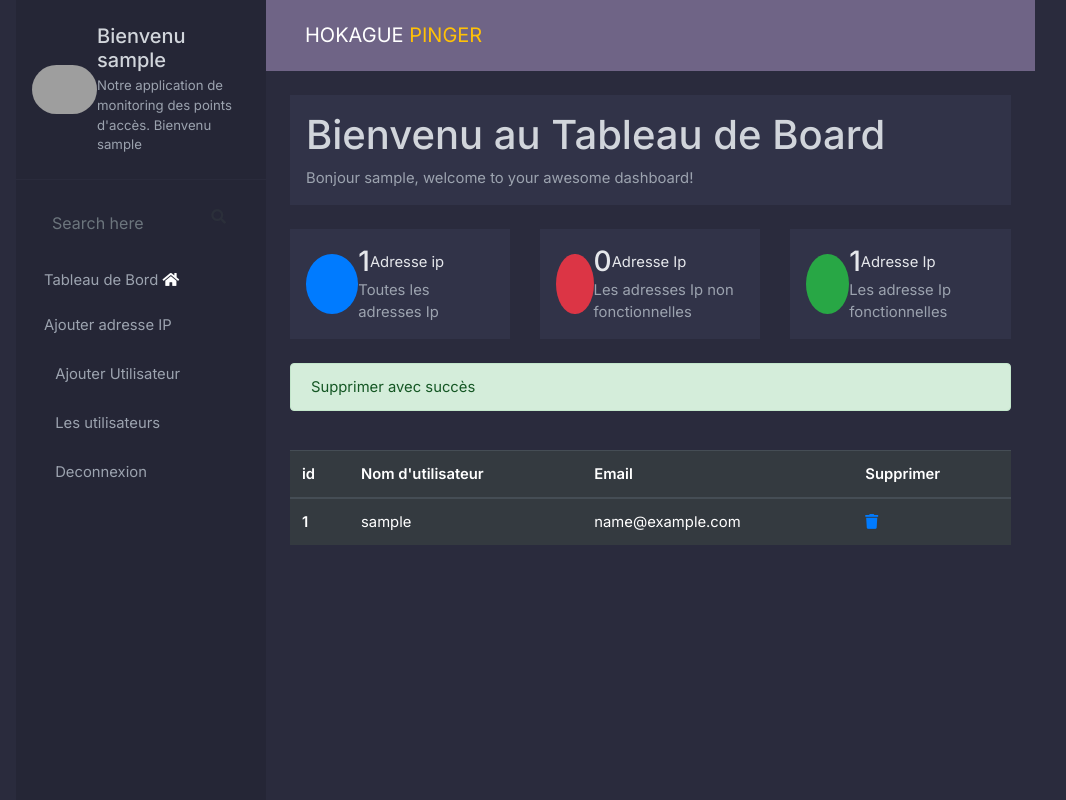
After one commit to NABEDE/HokaguePinger, a Flask app: page /supprimer_user/1 in a window 1280 px wide. The commit adds this page. Shown: the whole page, without its empty margins (8-1074 px from the left). Run offline with Flask 2, Linux system fonts and the light colour scheme; the visitor is signed in with stand-in values (Sample User, id 1); tables that the repository leaves empty or names only in its code hold one stand-in row (values such as "Sample post"); some libraries are stand-ins or nearby versions; grey boxes are pictures that could not be loaded.

Commit message:
Affichage des utilisateurs et possibilité de supprimer, ajout du html s'il n'y a pas d'adresse ip

```diff
--- a/main.py
+++ b/main.py
@@ -67,6 +67,16 @@ def ipadress_db():
 
     return addresses
 
+def info_users():
+    connection = database.get_db_connection()
+    cursor = connection.cursor(dictionary=True)
+    cursor.execute("SELECT * FROM users")
+    info_users = cursor.fetchall()
+    cursor.close()
+
+    return info_users
+
+
 
 @app.route('/', methods=['GET', 'POST'])
 def index():
@@ -122,6 +132,18 @@ def dashboard():
         return render_template('dashboard.html', user = session["user"], all_ip_adress = session["allipadress"],  all_number_ip=  all_number_ip, function_number_ip= function_number_ip, disfunction_number_ip= disfunction_number_ip)
     else:
         return render_template('index.html')
+
+
+@app.route('/connexion/utilisateurs', methods=['GET', 'POST'])
+def print_users():
+    infos_users = info_users()
+    all_number_ip = database.fetch_ipadress_number_all()
+    function_number_ip = database.fetch_ipadress_number_function()
+    disfunction_number_ip = database.fetch_ipadress_number_disfunction()
+    all_ip_adress = ipadress_db()
+    print(all_ip_adress)
+    return render_template('users.html', user = session["user"],  all_number_ip=  all_number_ip, function_number_ip= function_number_ip, disfunction_number_ip= disfunction_number_ip, users = infos_users)
+
 
 
 
@@ -248,6 +270,31 @@ def supprimer_ip(id):
         session["allipadress"] = all_ip_adress
         return render_template('dashboard.html', user = session["user"], all_ip_adress = session["allipadress"], message1 = "Ça n'a pas été supprimé",  all_number_ip= all_number_ip , function_number_ip= function_number_ip, disfunction_number_ip=disfunction_number_ip)
 
+@app.route('/supprimer_user/<int:id>', methods=['GET'])
+def supprimer_user(id):
+    all_number_ip = database.fetch_ipadress_number_all()
+    function_number_ip = database.fetch_ipadress_number_function()
+    disfunction_number_ip = database.fetch_ipadress_number_disfunction()
+    infos_users = info_users()
+    # Vérifiez si l'ID est valide et existe dans la base de données
+    if id is not None:
+        connection = database.get_db_connection()
+        cursor = connection.cursor()
+        cursor.execute("DELETE FROM users WHERE id = %s", (id,))
+        connection.commit()
+        cursor.close()
+        connection.close()
+        # Redirigez l'utilisateur vers une page de confirmation ou autre
+
+        all_ip_adress = ipadress_db()
+        session["allipadress"] = all_ip_adress
+        return render_template('users.html', user = session["user"], all_ip_adress = session["allipadress"], message = "Supprimer avec succès",  all_number_ip= all_number_ip , function_number_ip= function_number_ip, disfunction_number_ip=disfunction_number_ip, users = infos_users)
+    else:
+        # Gérez le cas où l'ID n'est pas valide
+        all_ip_adress = ipadress_db()
+        session["allipadress"] = all_ip_adress
+        return render_template('users.html', user = session["user"], all_ip_adress = session["allipadress"], message1 = "Ça n'a pas été supprimé",  all_number_ip= all_number_ip , function_number_ip= function_number_ip, disfunction_number_ip=disfunction_number_ip, users = infos_users)
+
 
 
 if __name__ == '__main__':
--- a/templates/sidebar.html
+++ b/templates/sidebar.html
@@ -118,6 +118,9 @@
       <i class="uil-folder"></i><a href="/connexion/ajouterutilisateur"> Ajouter Utilisateur</a>
   </li>
   <li class="">
+    <i class="uil-folder"></i><a href="/connexion/utilisateurs"> Les utilisateurs</a>
+</li>
+  <li class="">
       <i class="uil-folder"></i><a href="/logout"> Deconnexion</a>
   </li>
 </ul>
--- /dev/null
+++ b/templates/users.html
@@ -0,0 +1,86 @@
+<!DOCTYPE html>
+<html lang="en">
+{% include 'head.html' %}
+<body>
+            <main class="col-md-9 ms-sm-auto col-lg-10 px-md-4">
+
+
+
+
+                  {% include 'sidebar.html' %}
+
+
+                  <section id="wrapper">
+                    {% include 'section_nav.html' %}
+
+                    {% include 'section_ip.html' %}
+
+
+                      <section class="charts mt-4" style="align:center">
+                        {% if message %}
+                        <div class="alert alert-success" role="alert">{{message}}</div>
+                        {% endif %}
+
+                        {% if message1 %}
+                        <div class="alert alert-danger" role="alert">{{message1}}</div>
+                        {% endif %}
+
+                        <br>
+                        {% if users %}
+                      <table class="table table-dark">
+                        <thead>
+                          <tr>
+                            <th scope="col">id</th>
+                            <th scope="col">Nom d'utilisateur</th>
+                            <th scope="col">Email</th>
+                            <th scope="col">Supprimer</th>
+                          </tr>
+                        </thead>
+                        <tbody>
+
+                          {% for user in users %}
+                          <tr>
+                            <th scope="row">{{user["id"]}}</th>
+                            <td>{{user["username"]}}</td>
+                            <td>{{user["email"]}}</td>
+                            {% if user["username"] != "ADMIN" %}
+                            <td><a href= "/supprimer_user/{{user["id"]}}"><i class="fa fa-trash" aria-hidden="true"></i></a>
+                            </td>
+                            {% endif %}
+                          </tr>
+                          {% endfor %}
+                        </tbody>
+                      </table>
+                      {% else %}
+                      <div class="container mt-5">
+                        <div class="row justify-content-center">
+                            <div class="col-md-6">
+                                <div class="alert alert-info text-center">
+                                    <h4>Aucune information d'utilisateur disponible</h4>
+                                    <p>Il n'y a actuellement aucune information d'utilisateur dans la base de données.</p>
+                                </div>
+                            </div>
+                        </div>
+                    </div>
+                      {% endif %}
+
+                      </section>
+
+
+
+                      </section>
+
+
+                    </div>
+                  </section>
+
+                <!-- Contenu de votre tableau de bord -->
+            </main>
+        </div>
+    </div>
+    <script src="{{ url_for('static', filename='js/script.js') }}"></script>
+    <script src="https://code.jquery.com/jquery-3.5.1.slim.min.js"></script>
+    <script src="https://cdn.jsdelivr.net/npm/@popperjs/core@2.9.3/dist/umd/popper.min.js"></script>
+    <script src="https://stackpath.bootstrapcdn.com/bootstrap/4.5.2/js/bootstrap.min.js"></script>
+</body>
+</html>
```
Also changed, not shown: templates/dashboard.html (+13 -0 lines), 1 other file.
